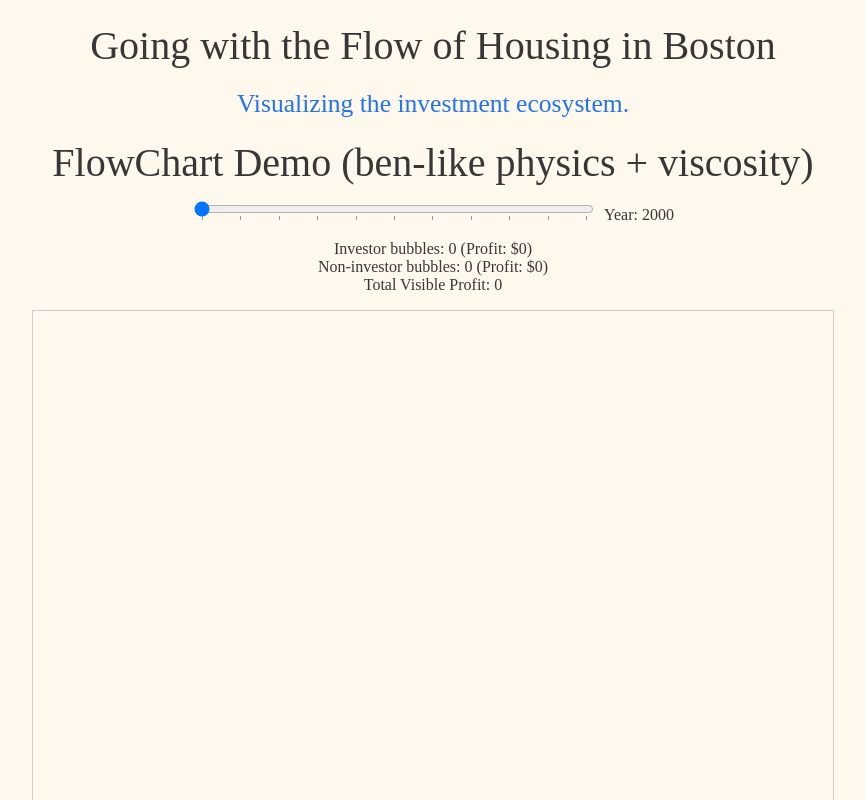
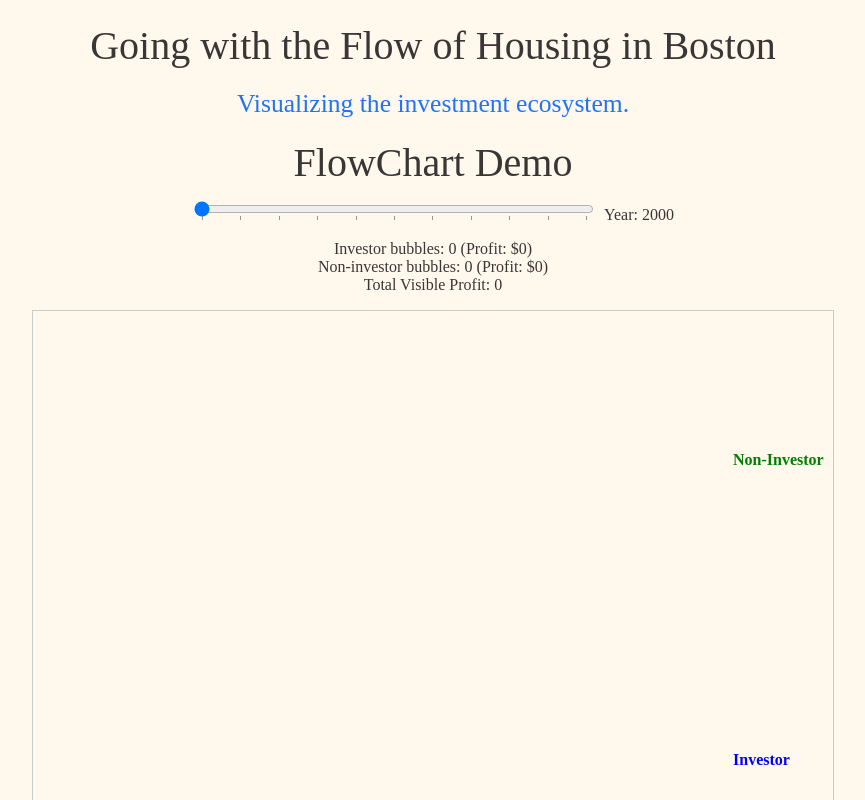
Before and after one commit to BengineerZ/FP2-Assignment-Site, a React (Create React App) app in the folder fp2-assignment-site/: page / in a window 1280 px wide. Shown: the part 1400-2200 px from the top of the page, without its empty margins (207-1072 px from the left). Built offline with nearby package versions, Linux system fonts and the light colour scheme.

Commit message:
Further ball improvements

```diff
--- a/fp2-assignment-site/src/components/flow_plot/chart.js
+++ b/fp2-assignment-site/src/components/flow_plot/chart.js
@@ -2,12 +2,12 @@ import React, { useState, useEffect, useRef } from 'react';
 import * as d3 from 'd3';
 
 /**
- * FlowChart (ben-like physics + a bit of viscosity)
+ * FlowChart
  *
  * - Loads "/boston_residential_sales_dummy.csv" by default.
  * - Spawns all new bubbles at (x=150, y=400) if needed.
  * - Clusters using:
- *     forceX -> x=650,
+ *     forceX -> x=550,
  *     forceY -> y=150 for non-investors, y=450 for investors,
  *     forceCollide -> prevent overlap.
  * - Adds velocityDecay(0.15) to reduce perpetual oscillation.
@@ -26,8 +26,8 @@ function FlowChart({ csvUrl = "/boston_residential_sales_dummy.csv" }) {
 
   // “Cluster” for investor vs. non-investor
   function clusterX(d) {
-    // Everyone clusters at x=650
-    return 650;
+    // Everyone clusters at x=550 (moved 100px left from 650)
+    return 550;
   }
   function clusterY(d) {
     // top cluster if non-investor, bottom cluster if investor
@@ -84,19 +84,29 @@ function FlowChart({ csvUrl = "/boston_residential_sales_dummy.csv" }) {
     if (!csvData.length) return { inv: 0, noninv: 0 };
 
     const earliestYear = csvData[0].year;
+    const latestYear = csvData[csvData.length - 1].year;
+
+    // Fix: Return the first year's data if at or before the earliest year
     if (t <= earliestYear) {
-      return { inv: 0, noninv: 0 };
+      return {
+        inv: csvData[0].investor,
+        noninv: csvData[0].noninvestor
+      };
     }
 
-    const latestYear = csvData[csvData.length - 1].year;
+    // Fix: When at or after the latest year, return that exact value
     if (t >= latestYear) {
       const last = csvData[csvData.length - 1];
-      return { inv: last.investor, noninv: last.noninvestor };
+      return {
+        inv: last.investor,
+        noninv: last.noninvestor
+      };
     }
 
+    // In between years - find the right interval
     let i1 = 0;
     for (let i = 0; i < csvData.length - 1; i++) {
-      if (csvData[i].year <= t && t <= csvData[i + 1].year) {
+      if (csvData[i].year <= t && t < csvData[i + 1].year) {
         i1 = i;
         break;
       }
@@ -202,11 +212,11 @@ function FlowChart({ csvUrl = "/boston_residential_sales_dummy.csv" }) {
   // -----------------------------------------------------------
   useEffect(() => {
     const sim = d3.forceSimulation()
-      // Use moderate .strength(0.05) for X & Y like "benoriginal"
+      // Use moderate .strength(0.05) for X & Y like "original"
       .force("x", d3.forceX(clusterX).strength(0.05))
       .force("y", d3.forceY(clusterY).strength(0.05))
       .force("collision", d3.forceCollide(COLLISION_RADIUS))
-      // Increase damping to better match benoriginal comment about 0.2-0.3 range
+      // Increase damping to better match original comment about 0.2-0.3 range
       .velocityDecay(0.3)   // Increased from 0.2 to 0.3
       .alphaDecay(0.02)
       .alphaMin(0.001)
@@ -245,7 +255,7 @@ function FlowChart({ csvUrl = "/boston_residential_sales_dummy.csv" }) {
 
     // Only reheat if the number of nodes has changed - prevents constant vibration
     if (prevNodesCount !== aliveBubbles.length) {
-      sim.alpha(0.8).restart();  // Use exact value from benoriginal (0.8)
+      sim.alpha(0.8).restart();  // Use exact value from original (0.8)
     } else if (sim.alpha() < 0.1) {
       // Just a gentle nudge if simulation is too settled but we have same nodes
       sim.alpha(0.1).restart();
@@ -299,7 +309,7 @@ function FlowChart({ csvUrl = "/boston_residential_sales_dummy.csv" }) {
 
   return (
     <div>
-      <h2>FlowChart Demo (ben-like physics + viscosity)</h2>
+      <h2>FlowChart Demo</h2>
 
       {/* Slider for time with tick marks */}
       <div style={{ marginBottom: '1rem' }}>
@@ -332,6 +342,28 @@ function FlowChart({ csvUrl = "/boston_residential_sales_dummy.csv" }) {
 
       {/* SVG */}
       <svg width={800} height={600} style={{ border: '1px solid #ccc' }}>
+        {/* Cluster labels */}
+        <text
+          x={700}
+          y={150}
+          textAnchor="start"
+          dominantBaseline="middle"
+          fontWeight="bold"
+          fill="green"
+        >
+          Non-Investor
+        </text>
+        <text
+          x={700}
+          y={450}
+          textAnchor="start"
+          dominantBaseline="middle"
+          fontWeight="bold"
+          fill="blue"
+        >
+          Investor
+        </text>
+
         {bubbles.map((b) => {
           const opacity = getOpacity(b);
           if (opacity <= 0) return null;
```
